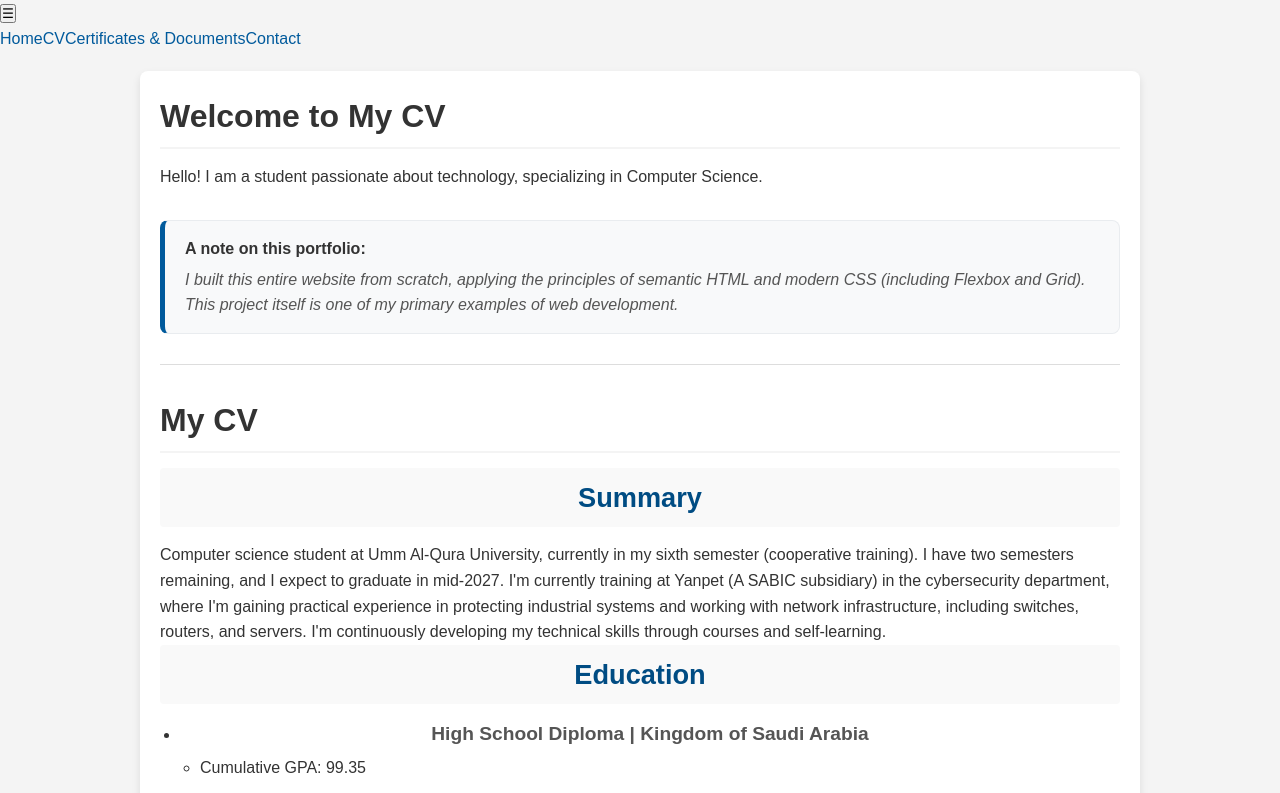
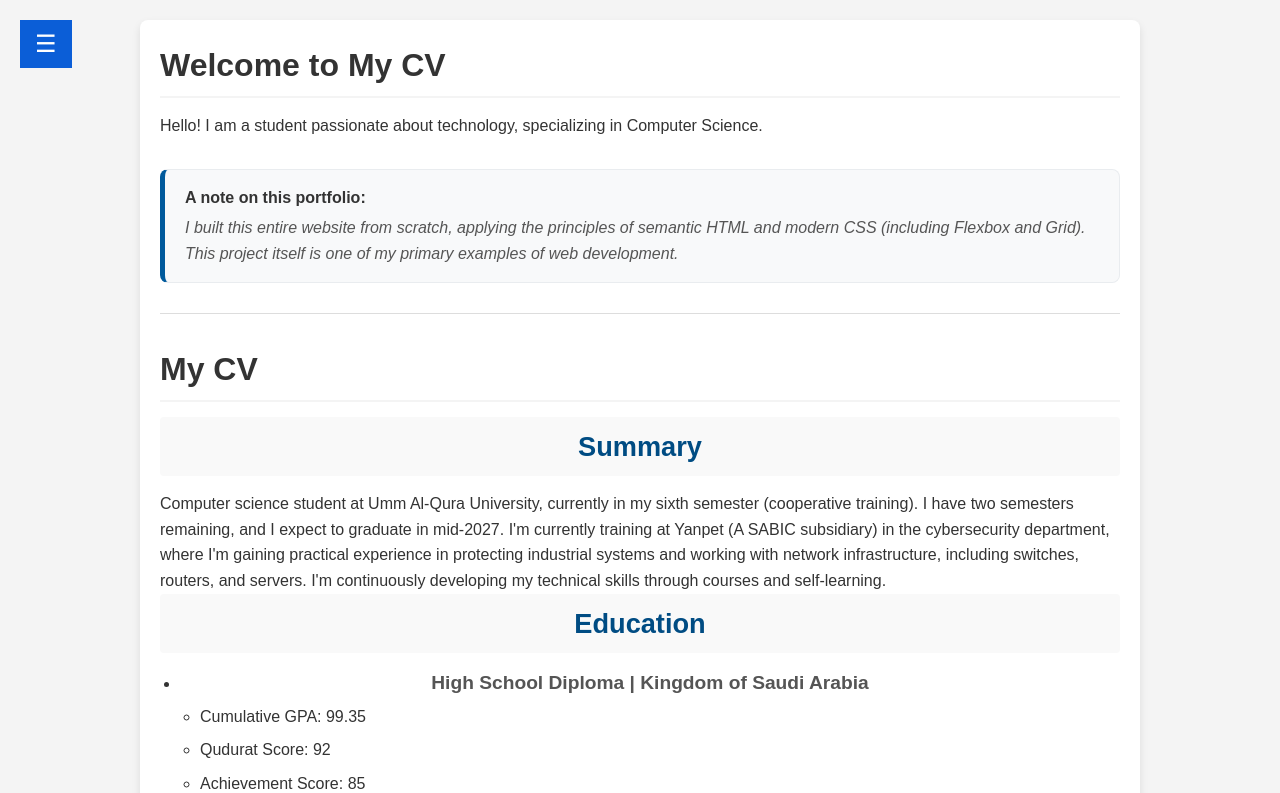
Before and after one commit to anasdkil336699-dot/anas-portfolio, a React (Create React App) app: page / in a window 1280 px wide. Shown: the top 793 px of the page. Built offline with nearby package versions, Linux system fonts and the light colour scheme.

Commit message:
Update styles.css

```diff
--- a/src/styles.css
+++ b/src/styles.css
@@ -347,3 +347,48 @@ button[type="submit"]:hover {
     display: flex; /* This overrides 'display: none' */
   }
 }
+
+
+/* زر القائمة */
+.menu-btn {
+  position: fixed;
+  top: 20px;
+  left: 20px;
+  font-size: 24px;
+  background: #0b5ed7;
+  color: white;
+  border: none;
+  padding: 10px 15px;
+  cursor: pointer;
+  z-index: 1000;
+}
+
+/* القائمة الجانبية */
+.sidebar {
+  position: fixed;
+  top: 0;
+  left: -250px; /* مخفية بالبداية */
+  width: 250px;
+  height: 100%;
+  background: #0b5ed7;
+  padding-top: 60px;
+  transition: 0.3s;
+  z-index: 999;
+}
+
+/* لما تفتح */
+.sidebar.open {
+  left: 0;
+}
+
+/* روابط */
+.sidebar a {
+  display: block;
+  color: white;
+  padding: 15px;
+  text-decoration: none;
+}
+
+.sidebar a:hover {
+  background: #084298;
+}
```
